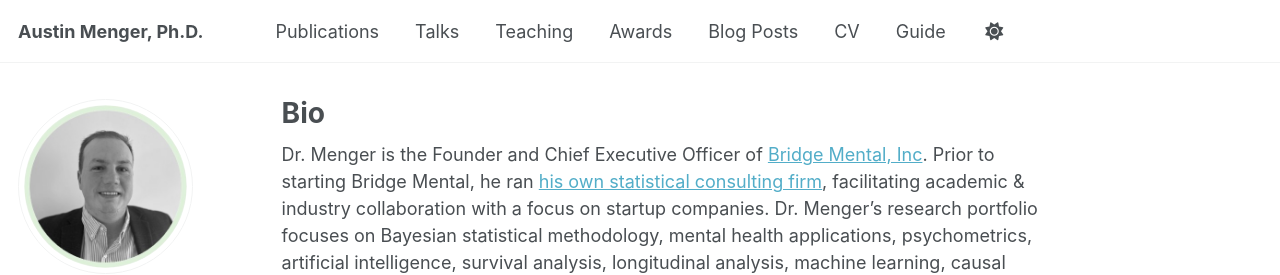
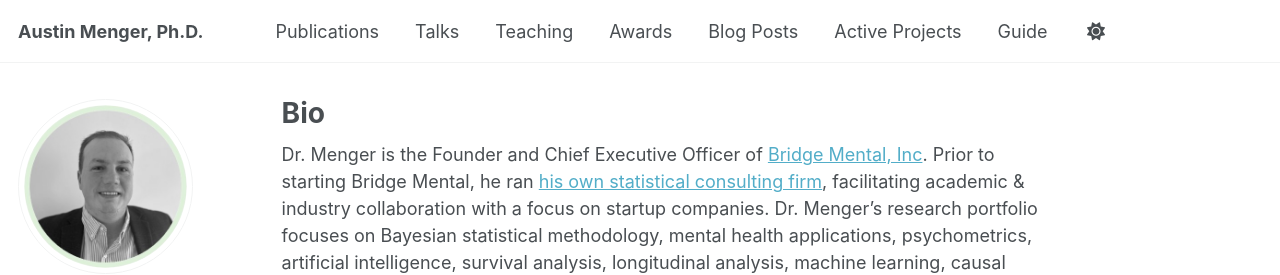
Before and after one commit to austinmenger/austinmenger.github.io, a Jekyll site: the page built from _pages/about.md, in a window 1280 px wide. Shown: the top 275 px of the page. Built offline with Jekyll 4.4.1, drawn with Linux system fonts in a browser that asks for light colours; some web fonts are replaced.

Commit message:
Update navigation.yml

```diff
--- a/_data/navigation.yml
+++ b/_data/navigation.yml
@@ -26,11 +26,14 @@ main:
   - title: "Blog Posts"
     url: /year-archive/
 
-  - title: "CV"
-    url: /cv/
+  # - title: "CV"
+  #   url: /cv/
 
   # - title: "CV"
   #   url: /cv-json/
 
+  - title: "Active Projects"
+    url: /active_projects/
+
   - title: "Guide"
     url: /markdown/
```
